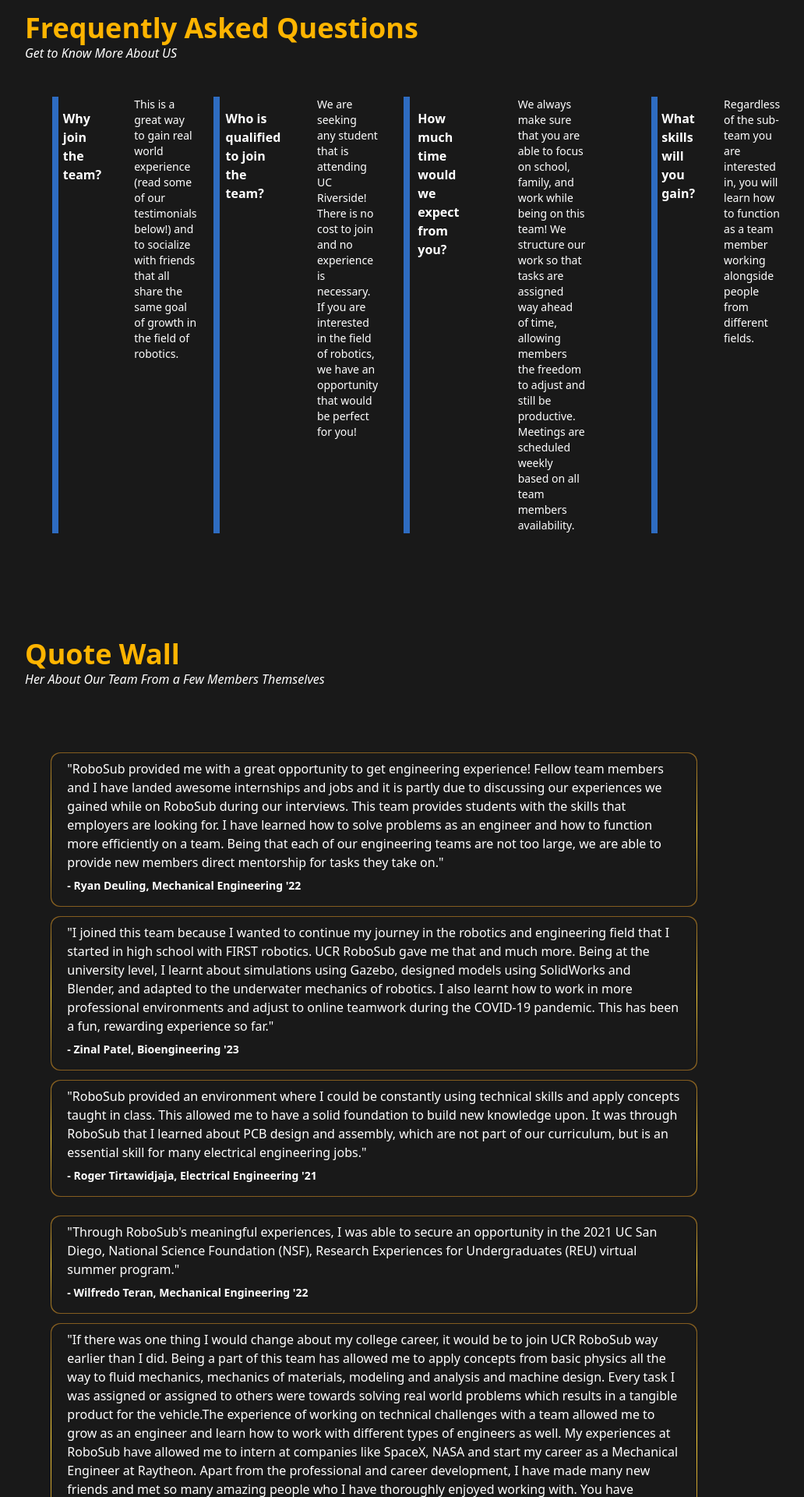
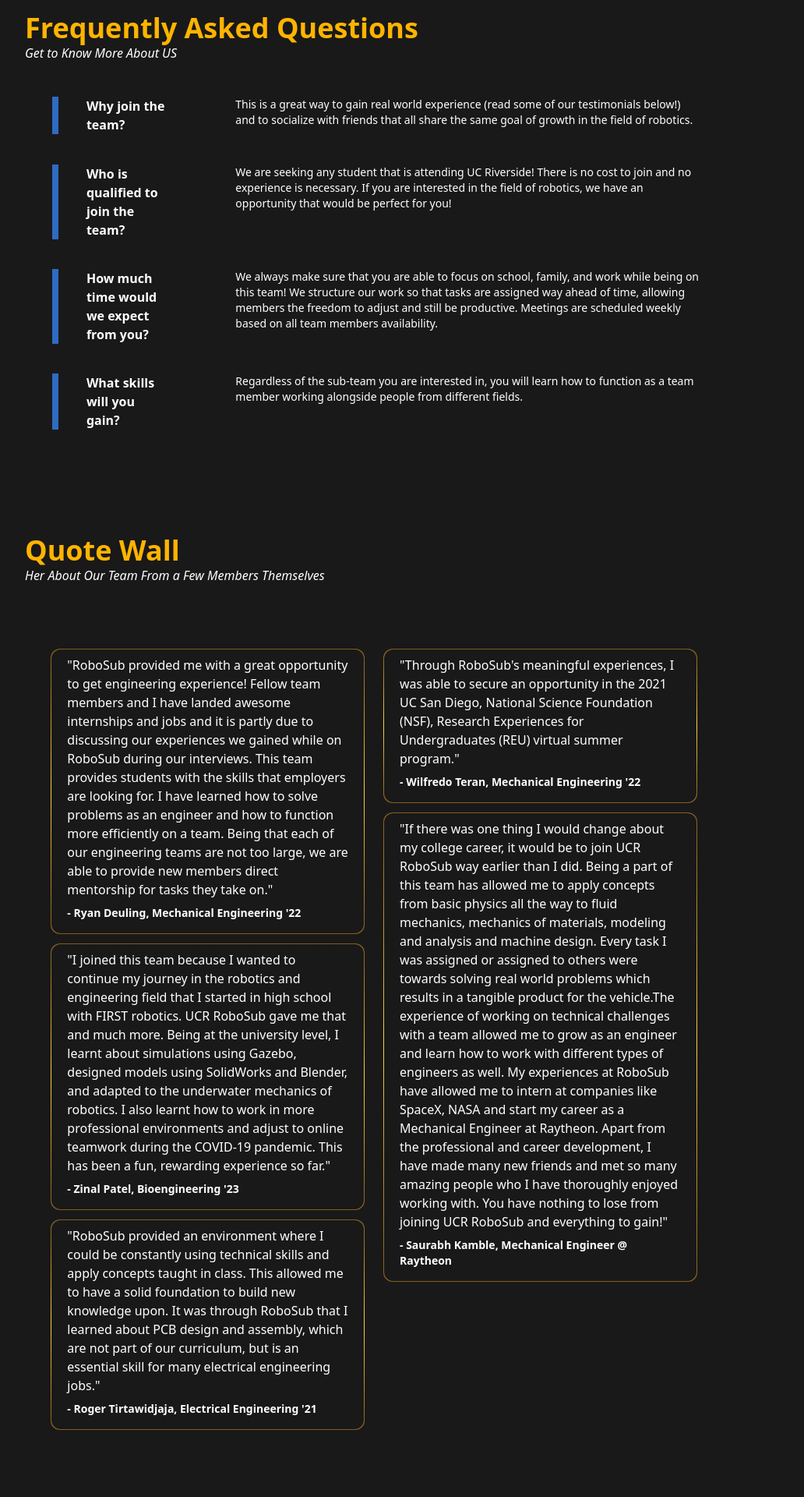
Before and after one commit to acm-ucr/robosub-website, a Next.js app: page /join in a window 1280 px wide. Shown: the part 860-2780 px from the top of the page at 78% size, without its empty margins (160-1192 px from the left). Built offline with nearby package versions, Linux system fonts and the light colour scheme.

Commit message:
fixes to Quotes.jsx and Questions.jsx mobile responsiveness

```diff
--- a/src/components/join/Questions.jsx
+++ b/src/components/join/Questions.jsx
@@ -2,11 +2,11 @@ import React from "react";
 import { questions } from "@/data/questions";
 const Questions = () => {
   return (
-    <div className="mt-3 w-3/4 md:flex">
+    <div className="mt-3 w-3/4">
       {questions.map((item, index) => (
         <div key={index} className="flex ml-[7%] justify-between pb-[4%]">
           <div
-            className=" border-l-robosub-blue w-1/4 md:w-3/4 p-4 border-l-8 pl-[4%] pr-[30%] font-bold"
+            className=" border-l-robosub-blue lg:w-1/4 border-l-8 pl-[4%] pr-[8%] font-bold "
             key={index}
           >
             {item.question}
--- a/src/components/join/Quotes.jsx
+++ b/src/components/join/Quotes.jsx
@@ -2,7 +2,7 @@ import { quotes, quotes2 } from "@/data/quotes";
 import Quote from "./Quote";
 const Quotes = () => {
   return (
-    <div className="grid md:flex-col grid-cols-1 mt-[3%] w-2/3 md:max-w-full">
+    <div className="grid lg:grid-cols-2 mt-[3%] w-2/3 md:max-w-full">
       <div>
         {quotes.map((item, index) => (
           <Quote
```
